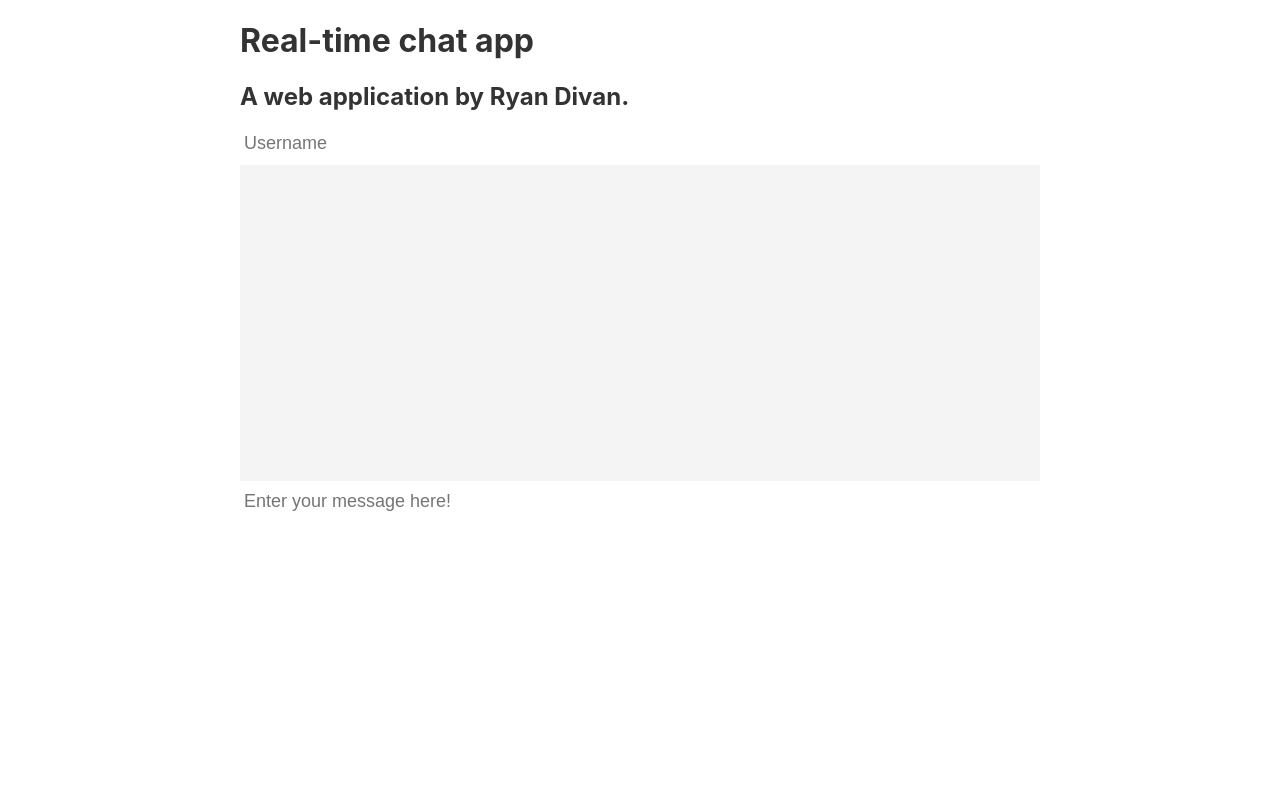
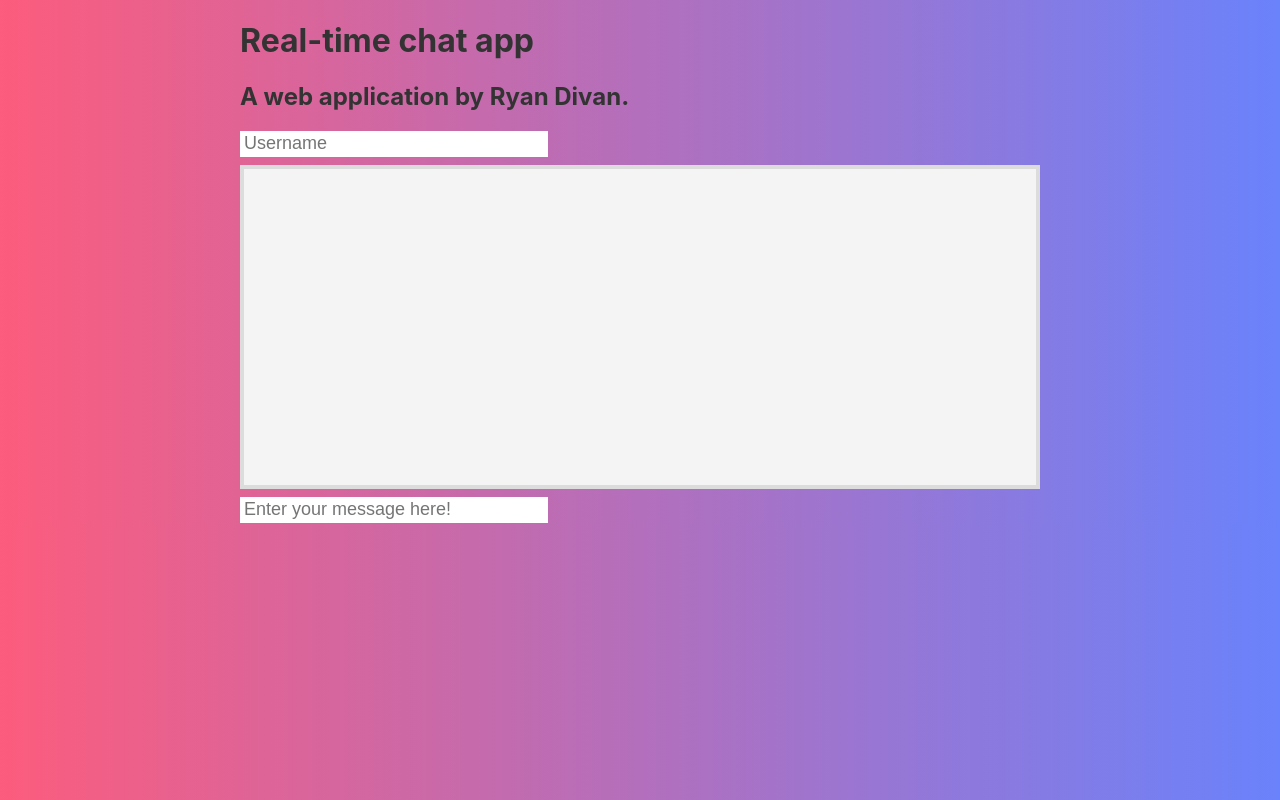
Before and after one commit to DivanR24/DiscordCloneStarter, a plain HTML site: page index.html in a window 1280 px wide. Drawn offline with Linux system fonts and the light colour scheme; no server answers.

Commit message:
Background color + text box outline

```diff
--- a/style.css
+++ b/style.css
@@ -2,6 +2,8 @@ body {
   font-family: -apple-system, BlinkMacSystemFont, 'Segoe UI', Roboto, Oxygen, Ubuntu, Cantarell, 'Open Sans', 'Helvetica Neue', sans-serif;
   max-width: 50em;
   margin: auto;
+  background: linear-gradient(to right, #fc5c7d, #6a82fb);
+  color: white;
 }
 
 h1, h2 {
@@ -11,6 +13,7 @@ h1, h2 {
 .messages {
   padding: 8px;
   background: #f4f4f4;
+  border: 4px solid gainsboro;
   height: 300px;
   overflow-y: scroll;
   margin: 8px 0px;
```
Also changed, not shown: 1 other file.
